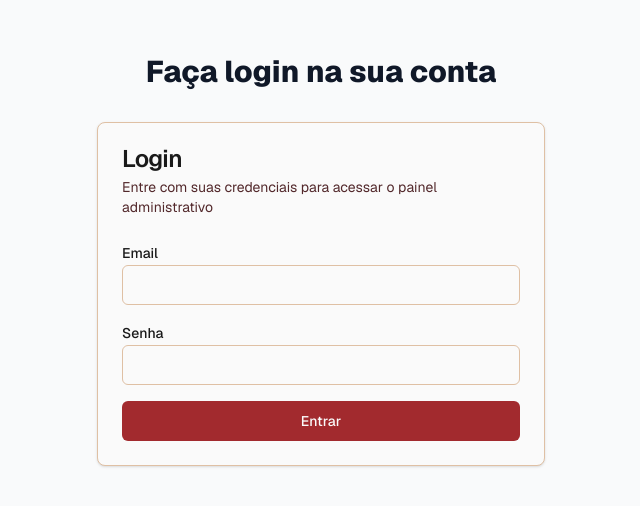
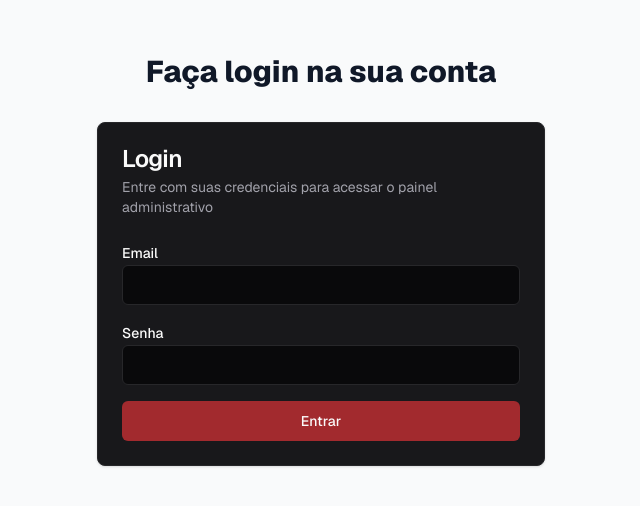
Before and after one commit to kauenzo/Site-da-Atletica, a Next.js app: page /login in a window 1280 px wide. Shown: the part 152-658 px from the top of the page, without its empty margins (319-959 px from the left). Built offline with nearby package versions, Linux system fonts and the light colour scheme.

Commit message:
feat(admin): enhance admin dashboard with new components for recent links and statistics; refactor layout and navigation for improved user experience

```diff
--- /dev/null
+++ b/app/admin/components/RecentLinks.tsx
@@ -0,0 +1,63 @@
+import {
+  Card,
+  CardContent,
+  CardDescription,
+  CardHeader,
+  CardTitle,
+} from '@/components/ui/card'
+
+type Link = {
+  id: string
+  label: string
+  slug: string
+  clickCount: number
+  createdAt: Date
+  createdBy: {
+    username: string
+  }
+}
+
+interface RecentLinksProps {
+  links: Link[]
+}
+
+export function RecentLinks({ links }: RecentLinksProps) {
+  return (
+    <Card>
+      <CardHeader>
+        <CardTitle>Links Recentes</CardTitle>
+        <CardDescription>Últimos links criados no sistema</CardDescription>
+      </CardHeader>
+      <CardContent>
+        {links.length > 0 ? (
+          <div className='space-y-4'>
+            {links.map((link) => (
+              <div
+                key={link.id}
+                className='flex items-center justify-between p-4 border rounded-lg'
+              >
+                <div>
+                  <h3 className='font-semibold'>{link.label}</h3>
+                  <p className='text-sm text-gray-600'>/{link.slug}</p>
+                  <p className='text-xs text-gray-500'>
+                    Criado por {link.createdBy.username} • {link.clickCount}{' '}
+                    cliques
+                  </p>
+                </div>
+                <div className='text-right'>
+                  <p className='text-sm text-gray-500'>
+                    {new Date(link.createdAt).toLocaleDateString('pt-BR')}
+                  </p>
+                </div>
+              </div>
+            ))}
+          </div>
+        ) : (
+          <p className='text-center text-gray-500 py-8'>
+            Nenhum link encontrado
+          </p>
+        )}
+      </CardContent>
+    </Card>
+  )
+}
--- /dev/null
+++ b/app/admin/components/StatCard.tsx
@@ -0,0 +1,35 @@
+import { Card, CardContent, CardHeader, CardTitle } from '@/components/ui/card'
+import { Link as LinkIcon, MousePointer, TrendingUp, Users } from 'lucide-react'
+import { IconName } from '../services'
+
+// Mapeamento de nomes de ícones para componentes
+const iconMap = {
+  Users,
+  LinkIcon,
+  MousePointer,
+  TrendingUp,
+}
+
+type StatCardProps = {
+  title: string
+  value: number
+  icon: IconName
+  description: string
+}
+
+export function StatCard({ title, value, icon, description }: StatCardProps) {
+  const Icon = iconMap[icon]
+
+  return (
+    <Card>
+      <CardHeader className='flex flex-row items-center justify-between space-y-0 pb-2'>
+        <CardTitle className='text-sm font-medium'>{title}</CardTitle>
+        <Icon className='h-4 w-4 text-muted-foreground' />
+      </CardHeader>
+      <CardContent>
+        <div className='text-2xl font-bold'>{value}</div>
+        <p className='text-xs text-muted-foreground'>{description}</p>
+      </CardContent>
+    </Card>
+  )
+}
--- /dev/null
+++ b/app/admin/components/ThemeToggle.tsx
@@ -0,0 +1,26 @@
+'use client'
+
+import { Button } from '@/components/ui/button'
+import { Moon, Sun } from 'lucide-react'
+import { useTheme } from 'next-themes'
+
+export function ThemeToggle() {
+  const { theme, setTheme } = useTheme()
+
+  const toggleTheme = () => {
+    setTheme(theme === 'dark' ? 'light' : 'dark')
+  }
+
+  return (
+    <Button
+      variant='ghost'
+      size='sm'
+      className='h-8 w-8 px-0'
+      onClick={toggleTheme}
+      aria-label='Alternar tema'
+    >
+      <Sun className='h-4 w-4 rotate-0 scale-100 transition-all dark:-rotate-90 dark:scale-0' />
+      <Moon className='absolute h-4 w-4 rotate-90 scale-0 transition-all dark:rotate-0 dark:scale-100' />
+    </Button>
+  )
+}
--- a/app/admin/layout.tsx
+++ b/app/admin/layout.tsx
@@ -15,9 +15,11 @@ export default async function AdminLayout({
   }
 
   return (
-    <div className='min-h-screen bg-gray-50'>
+    <div className='min-h-screen bg-background'>
       <AdminNav user={session.user} />
-      <main className='container mx-auto py-6 px-4'>{children}</main>
+      <main className='pl-64 min-h-screen'>
+        <div className='container mx-auto py-6 px-6'>{children}</div>
+      </main>
     </div>
   )
 }
--- /dev/null
+++ b/app/admin/services.ts
@@ -0,0 +1,58 @@
+'use server'
+
+import { prisma } from '@/lib/prisma'
+
+// Tipo para os ícones disponíveis
+export type IconName = 'Users' | 'LinkIcon' | 'MousePointer' | 'TrendingUp'
+
+export async function getDashboardStats() {
+  const [totalUsers, totalLinks, totalClicks, recentLinks] = await Promise.all([
+    prisma.user.count(),
+    prisma.link.count(),
+    prisma.linkClick.count(),
+    prisma.link.findMany({
+      take: 5,
+      orderBy: { createdAt: 'asc' },
+      include: {
+        createdBy: {
+          select: {
+            username: true,
+          },
+        },
+      },
+    }),
+  ])
+
+  const stats = [
+    {
+      title: 'Total de Usuários',
+      value: totalUsers,
+      icon: 'Users' as IconName,
+      description: 'Usuários cadastrados',
+    },
+    {
+      title: 'Total de Links',
+      value: totalLinks,
+      icon: 'LinkIcon' as IconName,
+      description: 'Links criados',
+    },
+    {
+      title: 'Total de Cliques',
+      value: totalClicks,
+      icon: 'MousePointer' as IconName,
+      description: 'Cliques registrados',
+    },
+    {
+      title: 'Taxa de Engajamento',
+      value:
+        totalLinks > 0 ? Math.round((totalClicks / totalLinks) * 100) / 100 : 0,
+      icon: 'TrendingUp' as IconName,
+      description: 'Cliques por link',
+    },
+  ]
+
+  return {
+    stats,
+    recentLinks,
+  }
+}
--- a/app/globals.css
+++ b/app/globals.css
@@ -22,33 +22,33 @@ html {
     --atletica-sand-light: 28 48% 85%;
     --atletica-sand-dark: 28 48% 65%;
 
-    /* Semantic Tokens */
-    --background: var(--atletica-white);
-    --foreground: var(--atletica-black);
+    /* Semantic Tokens - Light Theme (zinc palette) */
+    --background: 240 5% 96%; /* zinc-50 */
+    --foreground: 240 5.9% 10%; /* zinc-900 */
 
-    --card: var(--atletica-white);
-    --card-foreground: var(--atletica-black);
+    --card: 240 5% 96%; /* zinc-100 */
+    --card-foreground: 240 5.9% 10%; /* zinc-900 */
 
-    --popover: var(--atletica-white);
-    --popover-foreground: var(--atletica-black);
+    --popover: 240 5% 96%; /* zinc-50 */
+    --popover-foreground: 240 5.9% 10%; /* zinc-900 */
 
     --primary: var(--atletica-red);
     --primary-foreground: var(--atletica-white);
 
-    --secondary: var(--atletica-sand);
-    --secondary-foreground: var(--atletica-burgundy);
+    --secondary: 240 4.8% 95.9%; /* zinc-100 */
+    --secondary-foreground: 240 5.9% 10%; /* zinc-900 */
 
-    --muted: var(--atletica-sand-light);
-    --muted-foreground: var(--atletica-burgundy);
+    --muted: 240 4.8% 95.9%; /* zinc-100 */
+    --muted-foreground: 240 3.8% 46.1%; /* zinc-500 */
 
-    --accent: var(--atletica-burgundy);
-    --accent-foreground: var(--atletica-white);
+    --accent: 240 4.8% 95.9%; /* zinc-100 */
+    --accent-foreground: 240 5.9% 10%; /* zinc-900 */
 
     --destructive: 0 84.2% 60.2%;
     --destructive-foreground: var(--atletica-white);
 
-    --border: var(--atletica-sand);
-    --input: var(--atletica-sand);
+    --border: 240 5.9% 90%; /* zinc-200 */
+    --input: 240 5.9% 90%; /* zinc-200 */
     --ring: var(--atletica-red);
 
     /* Gradients */
@@ -87,42 +87,45 @@ html {
   }
 
   .dark {
-    --background: 222.2 84% 4.9%;
-    --foreground: 210 40% 98%;
+    /* Tema Dark: fundo zinc-950, cards zinc-900, texto branco */
+    --background: 240 10% 3.9%; /* zinc-950 */
+    --foreground: 0 0% 98%; /* white */
 
-    --card: 222.2 84% 4.9%;
-    --card-foreground: 210 40% 98%;
+    --card: 240 5.9% 10%; /* zinc-900 */
+    --card-foreground: 0 0% 98%; /* white */
 
-    --popover: 222.2 84% 4.9%;
-    --popover-foreground: 210 40% 98%;
+    --popover: 240 5.9% 10%; /* zinc-900 */
+    --popover-foreground: 0 0% 98%; /* white */
 
-    --primary: 210 40% 98%;
-    --primary-foreground: 222.2 47.4% 11.2%;
+    /* Mantendo as cores primárias da Atlética */
+    --primary: var(--atletica-red);
+    --primary-foreground: 0 0% 98%; /* white */
 
-    --secondary: 217.2 32.6% 17.5%;
-    --secondary-foreground: 210 40% 98%;
+    --secondary: 240 3.7% 15.9%; /* zinc-800 */
+    --secondary-foreground: 0 0% 98%; /* white */
 
-    --muted: 217.2 32.6% 17.5%;
-    --muted-foreground: 215 20.2% 65.1%;
+    --muted: 240 3.7% 15.9%; /* zinc-800 */
+    --muted-foreground: 240 5% 64.9%; /* zinc-400 */
 
-    --accent: 217.2 32.6% 17.5%;
-    --accent-foreground: 210 40% 98%;
+    --accent: 240 3.7% 15.9%; /* zinc-800 */
+    --accent-foreground: 0 0% 98%; /* white */
 
     --destructive: 0 62.8% 30.6%;
-    --destructive-foreground: 210 40% 98%;
+    --destructive-foreground: 0 0% 98%; /* white */
 
-    --border: 217.2 32.6% 17.5%;
-    --input: 217.2 32.6% 17.5%;
-    --ring: 212.7 26.8% 83.9%;
+    --border: 240 3.7% 15.9%; /* zinc-800 */
+    --input: 240 3.7% 15.9%; /* zinc-800 */
+    --ring: var(--atletica-red);
 
-    --sidebar-background: 240 5.9% 10%;
-    --sidebar-foreground: 240 4.8% 95.9%;
-    --sidebar-primary: 224.3 76.3% 48%;
-    --sidebar-primary-foreground: 0 0% 100%;
-    --sidebar-accent: 240 3.7% 15.9%;
-    --sidebar-accent-foreground: 240 4.8% 95.9%;
-    --sidebar-border: 240 3.7% 15.9%;
-    --sidebar-ring: 217.2 91.2% 59.8%;
+    /* Sidebar tokens para dark mode */
+    --sidebar-background: 240 5.9% 10%; /* zinc-900 */
+    --sidebar-foreground: 0 0% 98%; /* white */
+    --sidebar-primary: var(--atletica-red);
+    --sidebar-primary-foreground: 0 0% 98%; /* white */
+    --sidebar-accent: 240 3.7% 15.9%; /* zinc-800 */
+    --sidebar-accent-foreground: 0 0% 98%; /* white */
+    --sidebar-border: 240 3.7% 15.9%; /* zinc-800 */
+    --sidebar-ring: var(--atletica-red);
   }
 }
 
--- a/components/providers/Providers.tsx
+++ b/components/providers/Providers.tsx
@@ -1,19 +1,26 @@
 'use client'
+import { Toaster as Sonner } from '@/components/ui/sonner'
+import { Toaster } from '@/components/ui/toaster'
+import { TooltipProvider } from '@/components/ui/tooltip'
+import { QueryClient, QueryClientProvider } from '@tanstack/react-query'
+import { ThemeProvider } from 'next-themes'
 import { PropsWithChildren, useState } from 'react'
-import { QueryClient, QueryClientProvider } from '@tanstack/react-query'
-import { TooltipProvider } from '@/components/ui/tooltip'
-import { Toaster } from '@/components/ui/toaster'
-import { Toaster as Sonner } from '@/components/ui/sonner'
 
 export function Providers({ children }: PropsWithChildren) {
   const [queryClient] = useState(() => new QueryClient())
   return (
     <QueryClientProvider client={queryClient}>
-      <TooltipProvider>
-        <Toaster />
-        <Sonner />
-        {children}
-      </TooltipProvider>
+      <ThemeProvider
+        attribute='class'
+        defaultTheme='dark'
+        enableSystem={false}
+      >
+        <TooltipProvider>
+          <Toaster />
+          <Sonner />
+          {children}
+        </TooltipProvider>
+      </ThemeProvider>
     </QueryClientProvider>
   )
 }
```
Also changed, not shown: app/admin/components/AdminNav.tsx (+35 -15 lines), app/admin/page.tsx (+15 -107 lines), vercel.json.
